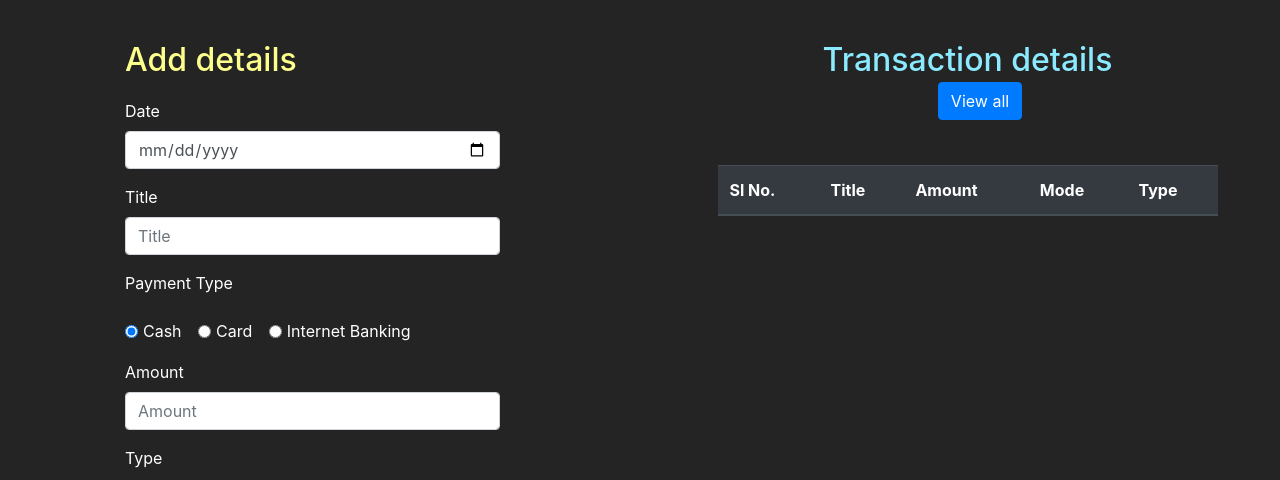
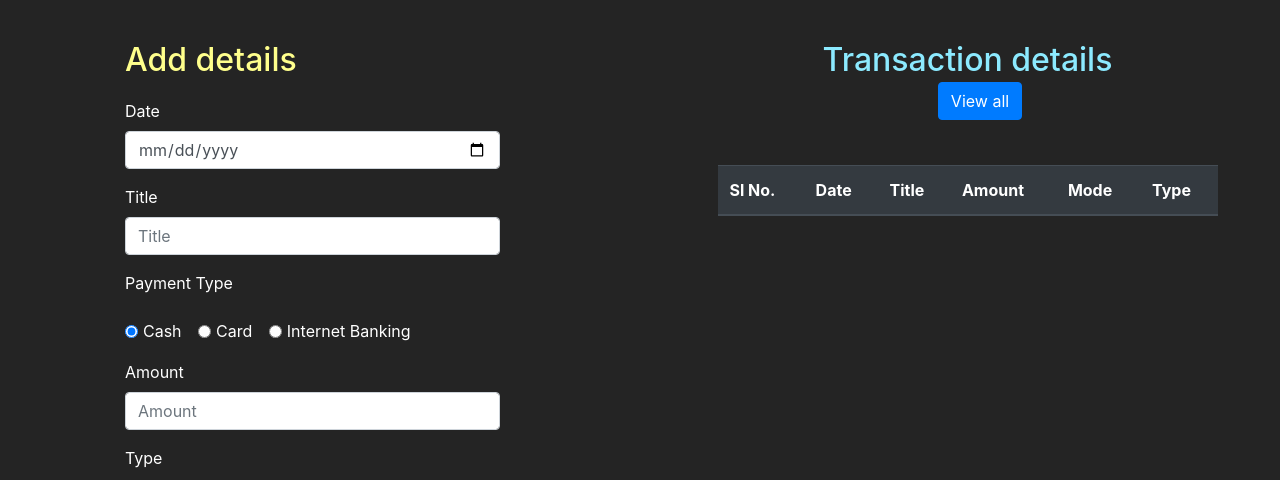
Before and after one commit to abhikmp/Daily-Expense-Manager, a PHP site: page /dashboard.php in a window 1280 px wide. Shown: the part 324-804 px from the top of the page. Run offline with PHP 8.4, Linux system fonts and the light colour scheme; the visitor is signed in with stand-in values (Sample User, id 1); data that the repository does not hold is empty.

Commit message:
Date edition

```diff
--- a/dashboard.php
+++ b/dashboard.php
@@ -285,6 +285,7 @@
               <thead class="thead-dark">
                 <tr>
                   <th class="header" scope="col">Sl No.</th>
+                  <th class="header" scope="col">Date</th>
                   <th class="header" scope="col">Title</th>
                   <th class="header" scope="col">Amount</th>
                   <th class="header" scope="col">Mode</th>
@@ -293,12 +294,13 @@
               </thead>
               <tbody>
                 <?php
-                $results = mysqli_query($db, "SELECT title, amount, payment_type, type FROM expense WHERE uid=$uid LIMIT 10");
+                $results = mysqli_query($db, "SELECT title, date, amount, payment_type, type FROM expense WHERE uid=$uid LIMIT 10");
                 $i = 1;
                 while ($rows = mysqli_fetch_assoc($results)) {
                 ?>
                   <tr>
                     <th scope="row"><?php print($i); ?></th>
+                    <td><?php print($rows['date']); ?></td>
                     <td><?php print($rows['title']); ?></td>
                     <td><?php print($rows['amount']); ?></td>
                     <td><?php print($rows['payment_type']); ?></td>
```
